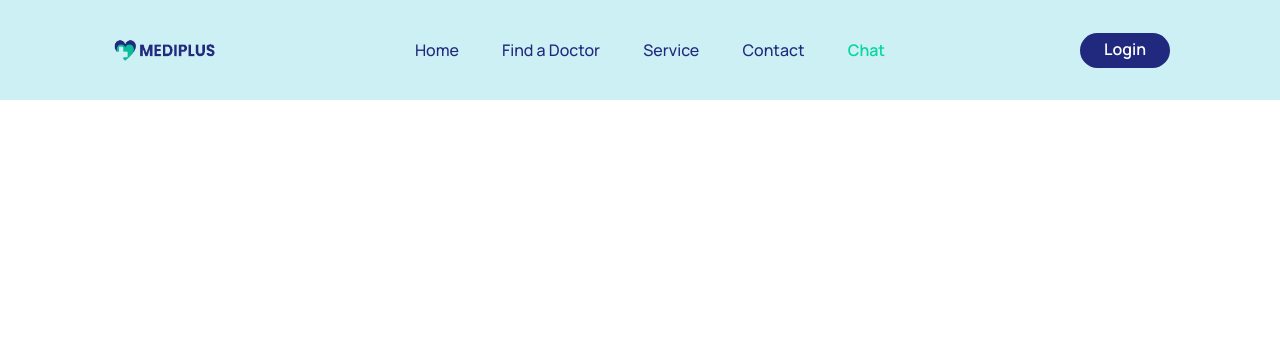
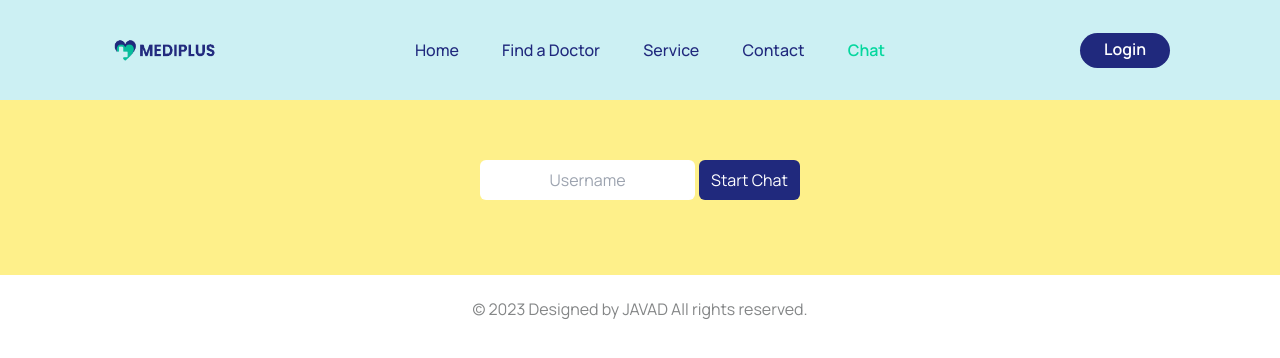
Before and after one commit to JavadAlip/mediplus, a React (Vite) app in the folder frontend/: page /chat in a window 1280 px wide. Shown: the top 358 px of the page. Built offline with nearby package versions, Linux system fonts and the light colour scheme; no server answers.

Commit message:
Socket.io frontend

```diff
--- a/frontend/src/pages/Chat.jsx
+++ b/frontend/src/pages/Chat.jsx
@@ -1,9 +1,64 @@
-import React from 'react'
+import React, { useState } from 'react';
+import io from "socket.io-client"
+const socket = io("http://localhost:3000")
+const Chat = () => {
+  const [username, setUserame] = useState("")
+  const [ChatActive, setChatActive] = useState(false)
+  const [messages, setMessages] = useState([])
+  const [newMessage, setNewMessage] = useState("")
 
-const Chat = () => {
+  const handleSubmit = (e) =>{
+    e.preventDefault();
+
+    const messageData = {
+      message : newMessage,
+      user : username,
+      time : new Date(Date.now()).getHours() + ":" +
+      new Date(Date.now()).getMinutes,
+    };
+    socket.emit("send-message", messageData)
+
+  }
   return (
-    <div>Chat</div>
+    <section className=' pt-[160px]  bg-yellow-200
+    flex justify-center items-center'>
+      {
+         ChatActive ?
+         <div>
+          <div>
+
+          </div>
+         <h1 className='font-bold '>MEDIPLUS</h1>
+         <div className='gap-1'>
+          <form className='flex gap-1' onSubmit={handleSubmit}>
+            <input type="text"
+            placeholder='Type your message...'
+            className='px-3 py-2 border-1 outline-none
+            rounded-md'
+            onChange={(e)=>setNewMessage(e.target.value)}/>
+            <button type='submit'
+            className='bg-primaryColor text-white px-3 py-2 border-none
+            outline-none rounded-md'>
+              Send
+            </button>
+          </form>
+         </div>
+         </div> :
+
+         <div className='flex justify-center items-center gap-1'>
+          <input type="text" className='text-center px-3 py-2 border-none outline-none rounded-md'
+          placeholder='Username'
+          value={username}
+          onChange={(e)=> setUserame(e.target.value)}
+          />
+          <button type='submit'
+          className='bg-primaryColor text-white px-3 py-2 border-none
+          outline-none rounded-md'
+          onClick={()=> !username == "" && setChatActive(true)}>Start Chat</button>
+         </div>}
+
+
+    </section>
   )
 }
-
 export default Chat
```
